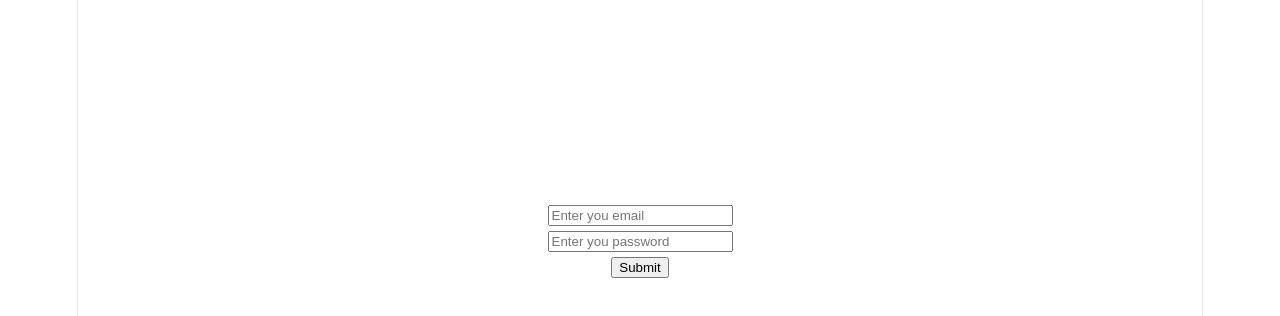
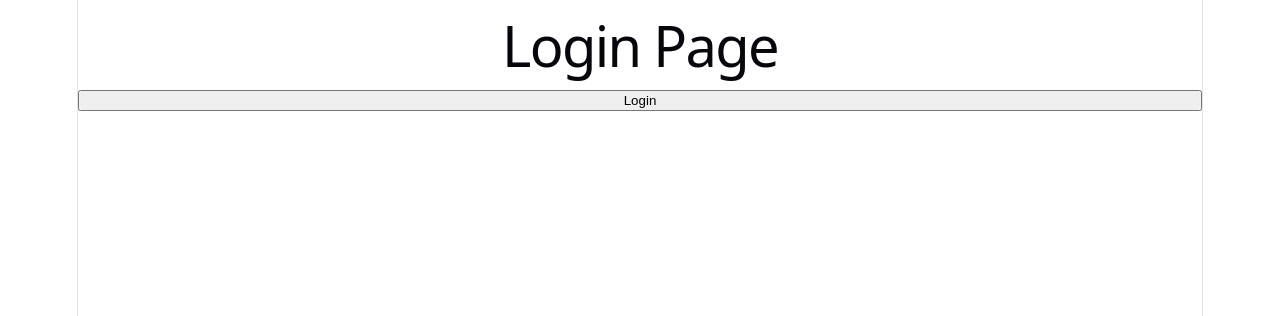
Before and after one commit to AdwaitPatel/react_immersion, a React (Vite) app in the folder react/: page / in a window 1280 px wide. Shown: the top 316 px of the page. Built offline with nearby package versions, Linux system fonts and the light colour scheme.

Commit message:
day 4 with conditional rendering

```diff
--- a/react/src/App.tsx
+++ b/react/src/App.tsx
@@ -2,6 +2,40 @@ import "./App.css";
 import Header from "./components/Header";
 import Footer from "./components/Footer";
 import { useState } from "react";
+
+// conditional rendering
+export const Dashboard = () => {
+  const [isLoggedIn, setIsLoggedIn] = useState(false);
+  const isStudent = isLoggedIn ?? true;
+  // const isLoggedIn = true;
+  // if (isLoggedIn) {
+  //     return (
+  //         <div>Dashboard Page</div>
+  //     )
+  // }
+  return (
+    // make a student card displays this data
+    /*
+        [
+            {
+                name, rollno, age, cpi
+            }
+        ]
+    */
+    <>
+      {isLoggedIn ? <h1>Dashboard</h1> : <h1>Login Page</h1>}
+      <button
+        onClick={() => {
+          setIsLoggedIn(!isLoggedIn);
+        }}
+      >
+        {isLoggedIn ? "Logout" : "Login"}
+      </button>
+      {isLoggedIn && <h1>Hello user</h1>}
+      {(isLoggedIn || isStudent) && <h1>Welcome.....</h1>}
+    </>
+  );
+};
 
 // props = data
 function App(props) {
@@ -22,24 +56,30 @@ function App(props) {
       <h1 style={{ marginTop: "300px" }}>{name}</h1>
       <h1>{props.add(34, 545)}</h1>
       <h2>Count : {count}</h2>
-      <button onClick={() => {
-        increment();
-      }}>Increment</button>
+      <button
+        onClick={() => {
+          increment();
+        }}
+      >
+        Increment
+      </button>
       <Footer />
     </>
   );
 }
 
 export const Greet = () => {
-    const [greet, setGreet] = useState("");
-    return (
+  const [greet, setGreet] = useState("");
+  return (
     <>
-        <h1>{greet}</h1>
-        <input onChange={(e) => {
-            setGreet(`Hello ${e.target.value}`);
-        }} />
+      <h1>{greet}</h1>
+      <input
+        onChange={(e) => {
+          setGreet(`Hello ${e.target.value}`);
+        }}
+      />
     </>
-    )
-}
+  );
+};
 
 export default App;
--- a/react/src/main.tsx
+++ b/react/src/main.tsx
@@ -2,7 +2,10 @@ import { StrictMode } from "react";
 import { createRoot } from "react-dom/client";
 import "./index.css";
 import App from "./App.tsx";
-import {Greet} from "./App.tsx";
+import {
+    Greet,
+    Dashboard
+} from "./App.tsx";
 import RegistrationForm from "./components/RegistrationForm.tsx"
 
 const data = {
@@ -20,6 +23,9 @@ createRoot(document.getElementById("root")!).render(
     {/* <App data={data} add={add}/> */}
     {/* <App data={data} {...data} /> */}
     {/* <Greet /> */}
-    <RegistrationForm />
+    {/* <RegistrationForm /> */}
+
+    {/* Conditional Rendering */}
+    <Dashboard />
   </StrictMode>
 );
```
Also changed, not shown: 1 other file (tests, documents, lock files or other folders).
